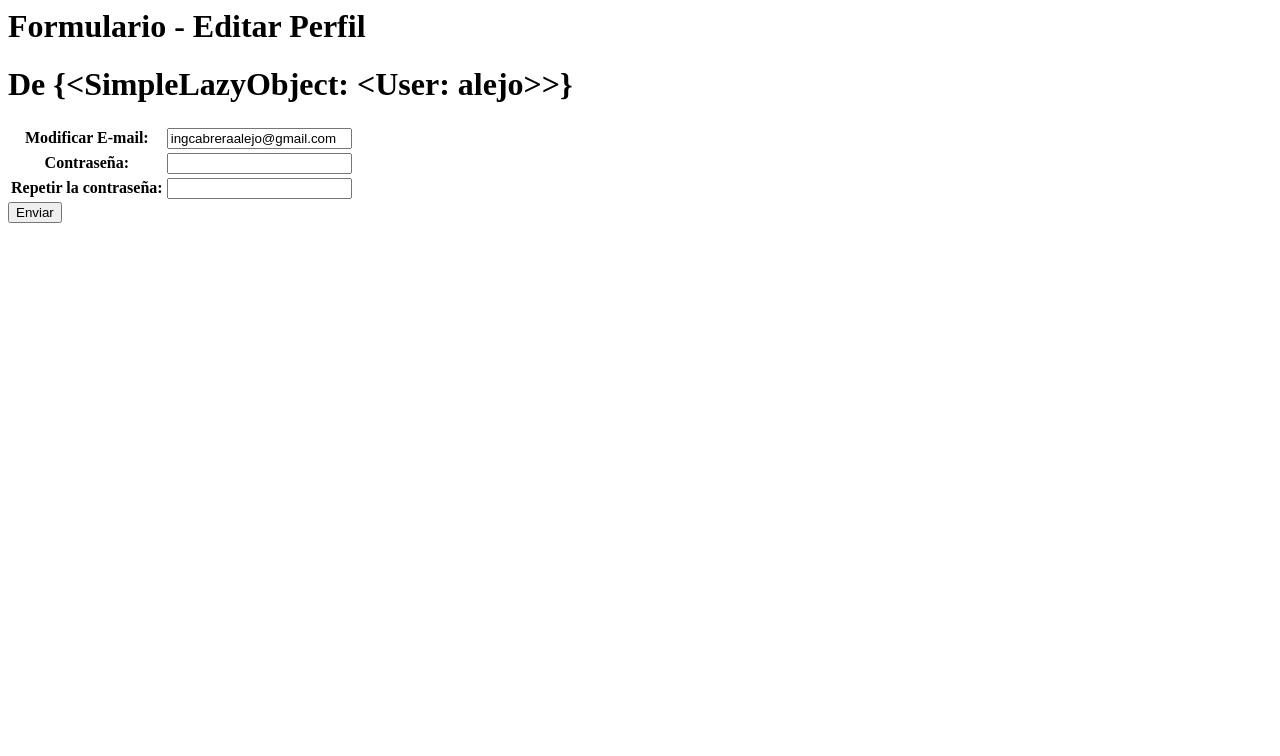
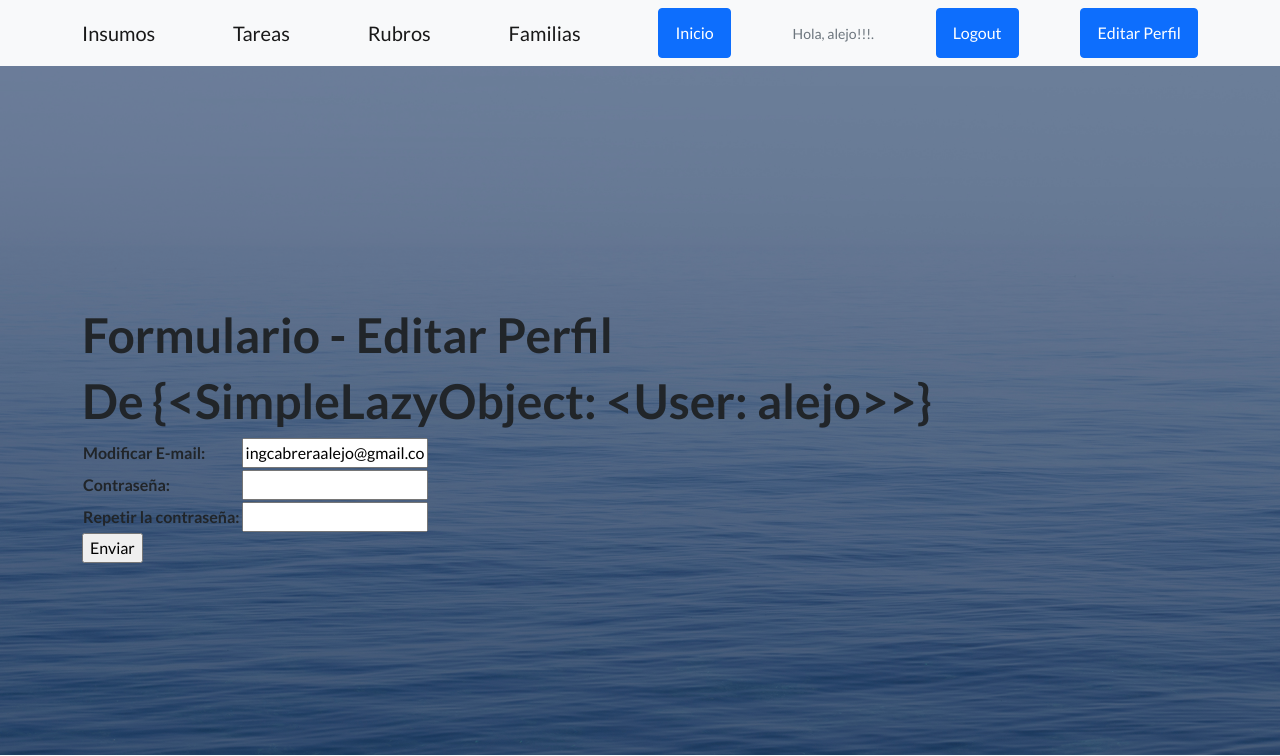
Before and after one commit to SolaligueJoel/correccion_cabrera, a Django app: page /coder_course/editarPerfil in a window 1280 px wide. Shown: the top 756 px of the page. Before the commit the page ends 223 px from the top, so only its background shows below. Run offline with Django 4.2, Linux system fonts and the light colour scheme; a user stored in the database is signed in; some libraries are stand-ins or nearby versions.

Commit message:
nuevos cambios 2

```diff
--- a/django-coderhouse-project/coder_course/templates/coder_course/editarPerfil.html
+++ b/django-coderhouse-project/coder_course/templates/coder_course/editarPerfil.html
@@ -1,3 +1,9 @@
+{% extends "coder_course/padre.html" %}
+
+{% load static %}
+
+{% block contenidoQueCambia %}
+
 <h1>Formulario - Editar Perfil</h1>
 <h1>De {{usuario}}</h1>
 
@@ -10,3 +16,5 @@
 
     <input type="submit", value="Enviar">
 </form>
+
+{% endblock %}
--- a/django-coderhouse-project/coder_course/templates/coder_course/familias_confirm_delete.html
+++ b/django-coderhouse-project/coder_course/templates/coder_course/familias_confirm_delete.html
@@ -11,5 +11,8 @@
         ¿Estas seguro que deseas borrar la familia "{{familias}}"?
         <input type="submit" value="Submit"/>
     </form>
+
+    <a href= "{% url 'List' %}">Regresar</a>
+
 </body>
 </html>
--- a/django-coderhouse-project/coder_course/templates/coder_course/familias_form.html
+++ b/django-coderhouse-project/coder_course/templates/coder_course/familias_form.html
@@ -13,5 +13,7 @@
 
         <input type="submit" value="Enviar"/>
     </form>
+
+    <a href= "{% url 'List' %}">Regresar</a>
 </body>
 </html>
--- a/django-coderhouse-project/coder_course/templates/coder_course/insumos.html
+++ b/django-coderhouse-project/coder_course/templates/coder_course/insumos.html
@@ -6,4 +6,6 @@
 
             <h1>Insumos</h1>
 
+
+
         {% endblock %}
--- a/django-coderhouse-project/coder_course/templates/coder_course/leerFamilias.html
+++ b/django-coderhouse-project/coder_course/templates/coder_course/leerFamilias.html
@@ -12,6 +12,6 @@
             {{familia}}
 
         </li>
-    {% endfor %}
+
 </body>
 </html>
--- a/django-coderhouse-project/coder_course/templates/coder_course/padre.html
+++ b/django-coderhouse-project/coder_course/templates/coder_course/padre.html
@@ -26,15 +26,23 @@
         <nav class="navbar navbar-light bg-light static-top">
             <div class="container">
                 <a class="navbar-brand" href="{% url 'Insumos' %}">Insumos</a>
-                <a class="navbar-brand" href="{% url 'Tareas' %}">Introduccion de Tareas</a>
-                <a class="navbar-brand" href="{% url 'Rubros' %}">Introduccion de Rubros</a>
-                <a class="navbar-brand" href="{% url 'Familias' %}">Introduccion y Busqueda de Familias</a>
+                <a class="navbar-brand" href="{% url 'Tareas' %}">Tareas</a>
+                <a class="navbar-brand" href="{% url 'Rubros' %}">Rubros</a>
+                <a class="navbar-brand" href="{% url 'List' %}">Familias</a>
                 <a class="btn btn-primary" href="{% url 'Iniciar' %}">Inicio</a>
+
                 {% if not request.user.is_authenticated %}
                 <a class="btn btn-primary" href="{% url 'Login' %}">Login</a>
                 {% endif %}
+                {% if not request.user.is_authenticated %}
+                <a class="btn btn-primary" href="{% url 'Register' %}">Registrate</a>
+                {% endif %}
                 {% if request.user.is_authenticated %}
                 <p class="text-muted small mb-4 mb-lg-0">Hola, {{user.username}}!!!.</p>
+                <a class="btn btn-primary" href="{% url 'Logout' %}">Logout</a>
+                {% endif %}
+                {% if request.user.is_authenticated %}
+                <a class="btn btn-primary" href="{% url 'Editar Perfil' %}">Editar Perfil</a>
                 {% endif %}
             </div>
         </nav>
@@ -45,14 +53,15 @@
                     <div class="col-xl-6">
                         <div class="text-center text-white">
                             <!-- Page heading-->
-                            <h1 class="mb-5">Presupuestos de obra</h1>
-                            {% block contenidoQueCambia %}
+                            <h1 class="mb-5"></h1>
 
-                            {% endblock %}
 
                             </form>
                         </div>
                     </div>
+                    {% block contenidoQueCambia %}
+
+                            {% endblock %}
                 </div>
             </div>
         </header>
@@ -91,7 +100,7 @@
         <!-- Bootstrap core JS-->
         <script src="https://cdn.jsdelivr.net/npm/bootstrap@5.1.0/dist/js/bootstrap.bundle.min.js"></script>
         <!-- Core theme JS-->
-        <script src="js/scripts.js"></script>
+        <script src="{% static 'coder_course/js/scripts.js' %}"></script>
         <!-- * * * * * * * * * * * * * * * * * * * * * * * * * * * * * * * * * * * * * * * *-->
         <!-- * *                               SB Forms JS                               * *-->
         <!-- * * Activate your form at https://startbootstrap.com/solution/contact-forms * *-->
--- a/django-coderhouse-project/coder_course/templates/coder_course/rubros.html
+++ b/django-coderhouse-project/coder_course/templates/coder_course/rubros.html
@@ -3,6 +3,8 @@
 {% load static %}
 
 {% block contenidoQueCambia %}
+
+        <h1 class="mb-5">RUBROS</h1>
 
         {% if miFormulario.errors %}
 
@@ -18,7 +20,7 @@
             </table>
 
 
-            <input type="submit", value="enviar">
+            <input type="submit", value="Agregar">
         </form>
 
 
--- a/django-coderhouse-project/coder_course/templates/coder_course/tareas.html
+++ b/django-coderhouse-project/coder_course/templates/coder_course/tareas.html
@@ -3,6 +3,8 @@
 {% load static %}
 
 {% block contenidoQueCambia %}
+
+        <h1 class="mb-5">TAREAS</h1>
 
         {% if miFormulario.errors %}
 
@@ -18,7 +20,7 @@
             </table>
 
 
-            <input type="submit", value="enviar">
+            <input type="submit", value="Agregar">
         </form>
 
 
--- a/django-coderhouse-project/coder_course/urls.py
+++ b/django-coderhouse-project/coder_course/urls.py
@@ -1,6 +1,8 @@
 from django.urls import path, re_path
 from coder_course import views
 from django.contrib.auth.views import LogoutView
+
+
 
 
 urlpatterns = [
@@ -10,10 +12,10 @@
     path('insumos',views.insumos, name="Insumos"),
     path('tareas',views.tareas, name="Tareas"),
     path('rubros',views.rubros, name="Rubros"),
-    path('familias',views.familias, name="Familias"),
+    path('familias/agregar',views.familias, name="Familias"),
     path('iniciar',views.iniciar, name="Iniciar"),
     #path('cargarFamilia',views.cargarfamilias, name="cargarFamilia"),
-    path('busquedaCodigo',views.busquedaCodigo, name="BusquedaCodigo"),
+    path('familias/busquedaCodigo',views.busquedaCodigo, name="BusquedaCodigo"),
     path('buscar/',views.buscar),
     path('leerFamilias',views.leerFamilias, name="leerFamilias"),
     path('familias/list',views.FamiliasList.as_view(), name ="List"),
--- a/django-coderhouse-project/coder_course/views.py
+++ b/django-coderhouse-project/coder_course/views.py
@@ -10,6 +10,7 @@
 from django.views.generic import ListView
 from django.views.generic.detail import DetailView
 from django.views.generic.edit import CreateView, UpdateView, DeleteView
+from django.urls import reverse_lazy
 from django.contrib.auth.forms import AuthenticationForm, UserCreationForm
 from django.contrib.auth import login, logout, authenticate
 from django.contrib.auth.models import User
--- a/django-coderhouse-project/live_class/settings.py
+++ b/django-coderhouse-project/live_class/settings.py
@@ -117,7 +117,7 @@
 # Static files (CSS, JavaScript, Images)
 # https://docs.djangoproject.com/en/4.0/howto/static-files/
 
-STATIC_URL = 'static/'
+STATIC_URL = '/static/'
 
 
 # Default primary key field type
```
Also changed, not shown: django-coderhouse-project/coder_course/templates/coder_course/busquedaCodigo.html (+8 -12 lines), django-coderhouse-project/coder_course/templates/coder_course/familias.html (+3 -6 lines), django-coderhouse-project/coder_course/templates/coder_course/familias_list.html (+9 -11 lines), django-coderhouse-project/db.sqlite3, django-coderhouse-project/live_class/urls.py (line endings or trailing spaces).
